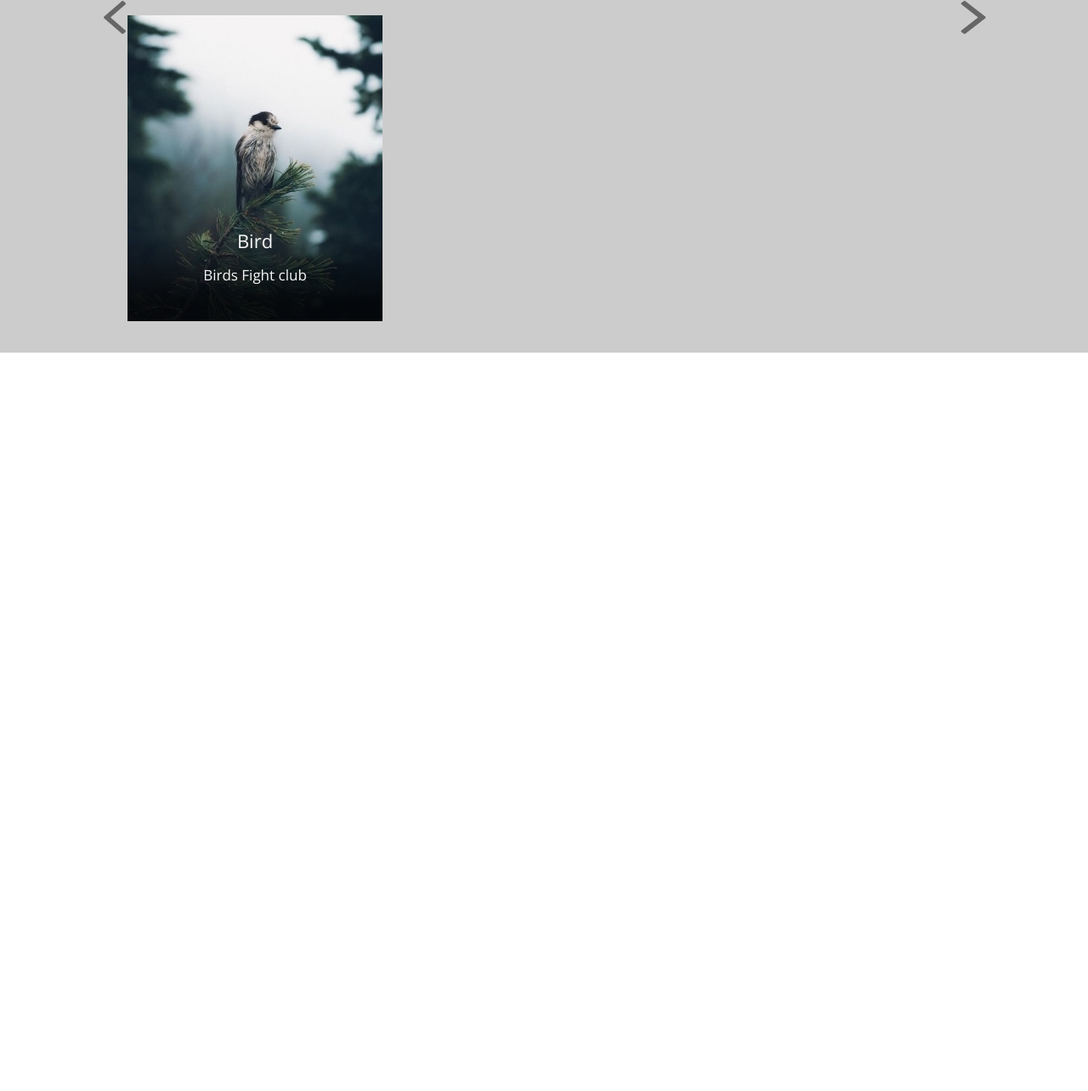
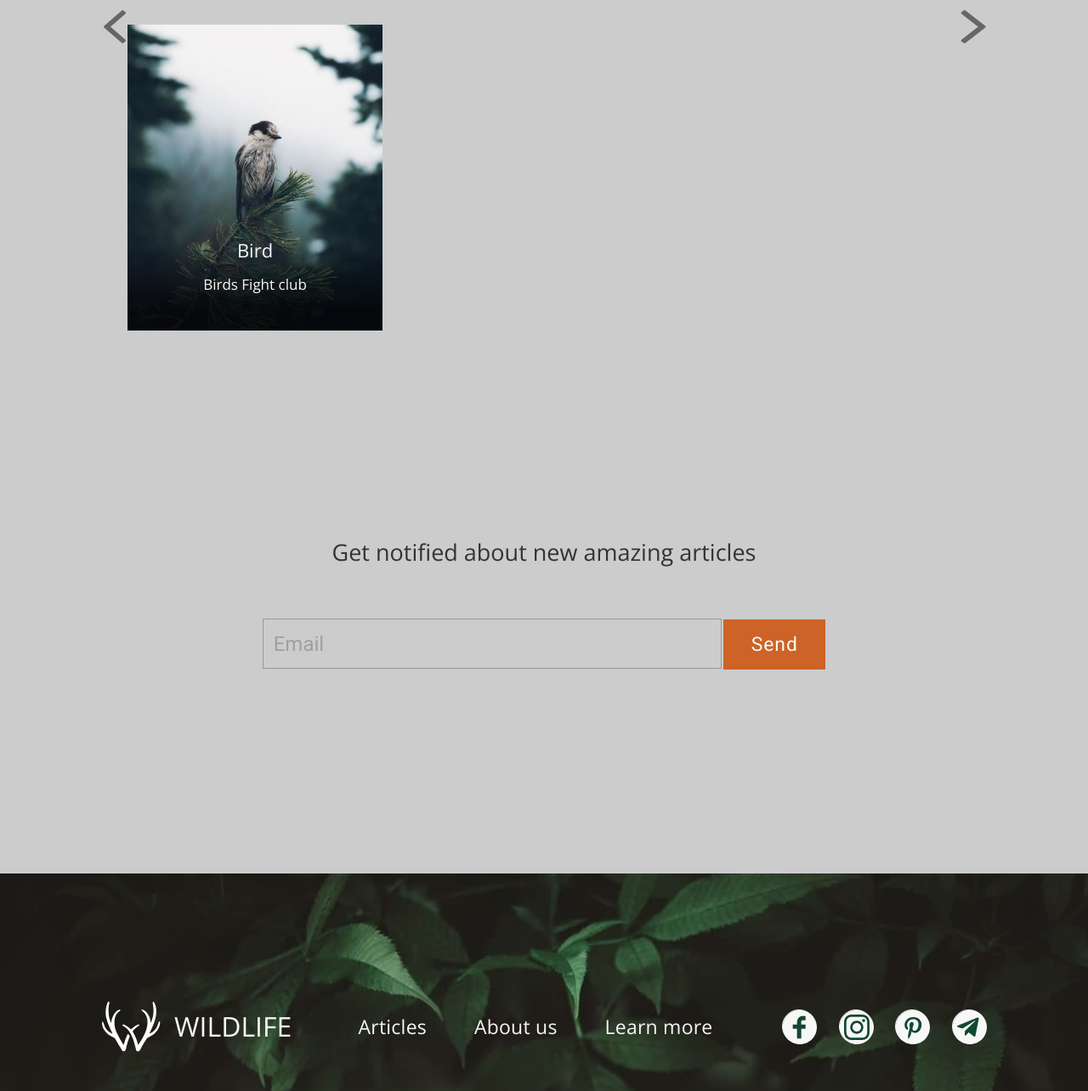
Before and after one commit to AlionaMu/wildlife, a plain HTML site: page index.html in a window 1280 px wide. Shown: the part 1516-2800 px from the top of the page at 85% size. Before the commit the page ends 1931 px from the top, so only its background shows below. Drawn offline with nearby package versions, Linux system fonts and the light colour scheme.

Commit message:
feat: add get notified section and footer

```diff
--- a/index.html
+++ b/index.html
@@ -44,7 +44,7 @@
                 <div class="survival__content">
                      <h2 class="survival__title">Survival</h2>
                      <p class="survival__text">What this means is that we exist to help protect our environment and do in numbers of ways. You can save the planet by donation.</p>
-                     <button class="button button_donate">Donate</button>
+                     <button class="button survive__button">Donate</button>
                 </div>
             </div>
         </section>
@@ -89,11 +89,54 @@
             </div>
     </section>
     <section class="get-notified">
+        <div class="get-notified__title">Get notified about new amazing articles</div>
 
+                <form method="GET" class="form">
+
+                    <input type="email" placeholder="Email" class="input" required>
+                    <button type="submit" class="button get-notified__button">Send</button>
+
+                </form>
+
+    </section>
     </main>
 <div class="wrapper-third">
     <footer class="footer">
-        <div class="container footer__wrapper"></div>
+        <div class="container footer__wrapper">
+            <div class="logo">
+                <img src="./assets/icons/logo.svg" alt="logo" id="logo-svg">
+                <div class="logo-title">wildlife</div>
+            </div>
+            <nav class="footer__menu">
+                <ul class="menu__list">
+                    <li class="menu__list-item">
+                        <a class="menu__list-link menu__list-link_disabled" href="#">Articles</a>
+                    </li>
+                    <li class="menu__list-item">
+                        <a class="menu__list-link menu__list-link_disabled" href="#">About us</a>
+                    </li>
+                    <li class="menu__list-item">
+                        <a class="menu__list-link menu__list-link_disabled" href="#">Learn more</a>
+                    </li>
+                </ul>
+            </nav>
+            <div class="footer__media">
+                <ul class="footer__list">
+                    <li class="link">
+                        <a href="#" class="fb-link a-link"></a>
+                    </li>
+                    <li class="link">
+                        <a href="#" class="in-link a-link"></a>
+                    </li>
+                    <li class="link">
+                        <a href="#" class="pi-link a-link"></a>
+                    </li>
+                    <li class="link">
+                        <a href="#" class="tg-link a-link"></a>
+                    </li>
+                </ul>
+            </div>
+        </div>
     </footer>
 </div>
 </body>
--- a/style.scss
+++ b/style.scss
@@ -31,18 +31,31 @@ h1 {
 h2 {
     font-size: 4.8em; //48px
     font-weight: 300;
+
 }
 
 .button {
-    font: 400 17px  Roboto;
+    font: 400 2.3em Roboto;
     cursor: pointer;
+
+    transition: all .3s;
+    letter-spacing: 0.9px;
+
+    background-color: $color-orange-main;
+    color: $color-font-light;
+}
+
+.survive__button {
     width: 16rem;
     height: 6rem;
-    transition: all .3s;
-    letter-spacing: 0.9px;
     border-radius: 5px;
-    background-color: $color-orange-main;
-    color: $color-font-light;
+
+}
+
+.get-notified__button {
+    height: 5.9rem;
+    width: 12rem;
+    border: none;
 }
 
 .bg__wrapper, .latest-articles, .get-notified, .footer {
@@ -58,7 +71,8 @@ h2 {
     align-items: center;
     justify-content: space-between;
     width: 100%;
-
+    margin-top: 12rem;
+    margin-bottom: 20.5rem;
 }
 
 .latest-articles {
@@ -123,6 +137,7 @@ h2 {
 /* identical to box height, or 187% */
     color: $color-font-light;
     text-transform: uppercase;
+    padding-left: 1.6rem;
 }
 
 .menu__list {
@@ -138,7 +153,7 @@ h2 {
     //font-family: ;
     font-size: 2.3em ;
     //line-height: 1.5rem;
-    letter-spacing: 0px;
+    letter-spacing: 0.01em;
     text-align: left;
 
     color: $color-font-light;
@@ -161,7 +176,7 @@ h2 {
 
 .survival {
     padding-top: 8rem;
-    padding-bottom: 24rem;
+    padding-bottom: 23rem;
 
 }
 
@@ -180,7 +195,7 @@ h2 {
 }
 
 .latest-articles__content {
-    padding-top: 12rem;
+    padding-top: 8.5rem;
     max-width: 33.2rem;
     display: flex;
     flex-direction: column;
@@ -190,11 +205,13 @@ h2 {
 
 .latest-articles__title {
     color: $color-font-dark;
+    margin-bottom: 2.5rem;
 }
 
 .latest-articles__text {
     font-size: 2.4em;
     color: $color-font-grey;
+    margin: 0;
 }
 
 .arrow__container {
@@ -256,3 +273,84 @@ h2 {
     font-size: 1.7em;
     margin: 0;
 }
+
+.get-notified {
+    flex-direction: column;
+    align-items: center;
+}
+
+.get-notified__title {
+    font-size: 2.7em;
+    color: $color-font-dark;
+}
+
+.input {
+    padding-left: 1.2rem;
+    font: 400 2.4em Roboto;
+    height: 5.9rem;
+    width: 54rem;
+    background-color: $background-color-mid;
+    border: 1px solid $color-font-grey;
+    opacity: 0.5;
+}
+
+.form {
+    padding-bottom: 24rem;
+    padding-top: 6rem;
+}
+
+.footer {
+    background: url(./assets/images/footer.png);
+}
+
+.footer__wrapper {
+    display: flex;
+    align-items: center;
+    justify-content: space-between;
+    width: 100%;
+    padding: 15rem 0;
+}
+
+.footer__media {
+    width: 28rem;
+}
+
+.footer__list {
+    display: flex;
+    align-items: center;
+    justify-content: space-between;
+    list-style-type: none;
+}
+
+.link {
+    border: 1.3px solid $color-font-light;
+    border-radius: 50%;
+    width: 4rem;
+    height: 4rem;
+    background-repeat: no-repeat;
+    background-clip: content-box;
+    background-position: center;
+    background-color: $color-font-light;
+}
+
+.a-link {
+    display: inline-block;
+    width: 4rem;
+    height: 4rem;
+}
+
+.fb-link {
+    background-image: url(./assets/icons/fb.svg);
+}
+
+.in-link {
+    background-image: url(./assets/icons/in.svg);
+}
+
+.pi-link {
+    background-image: url(./assets/icons/pi.svg);
+}
+
+.tg-link {
+    background-image: url(./assets/icons/tg.svg);
+}
```
Also changed, not shown: assets/icons/fb.svg (added), assets/icons/in.svg (added), assets/icons/pi.svg (added), assets/icons/tg.svg (added), assets/images/footer.png (added), style.css, 1 other file.
